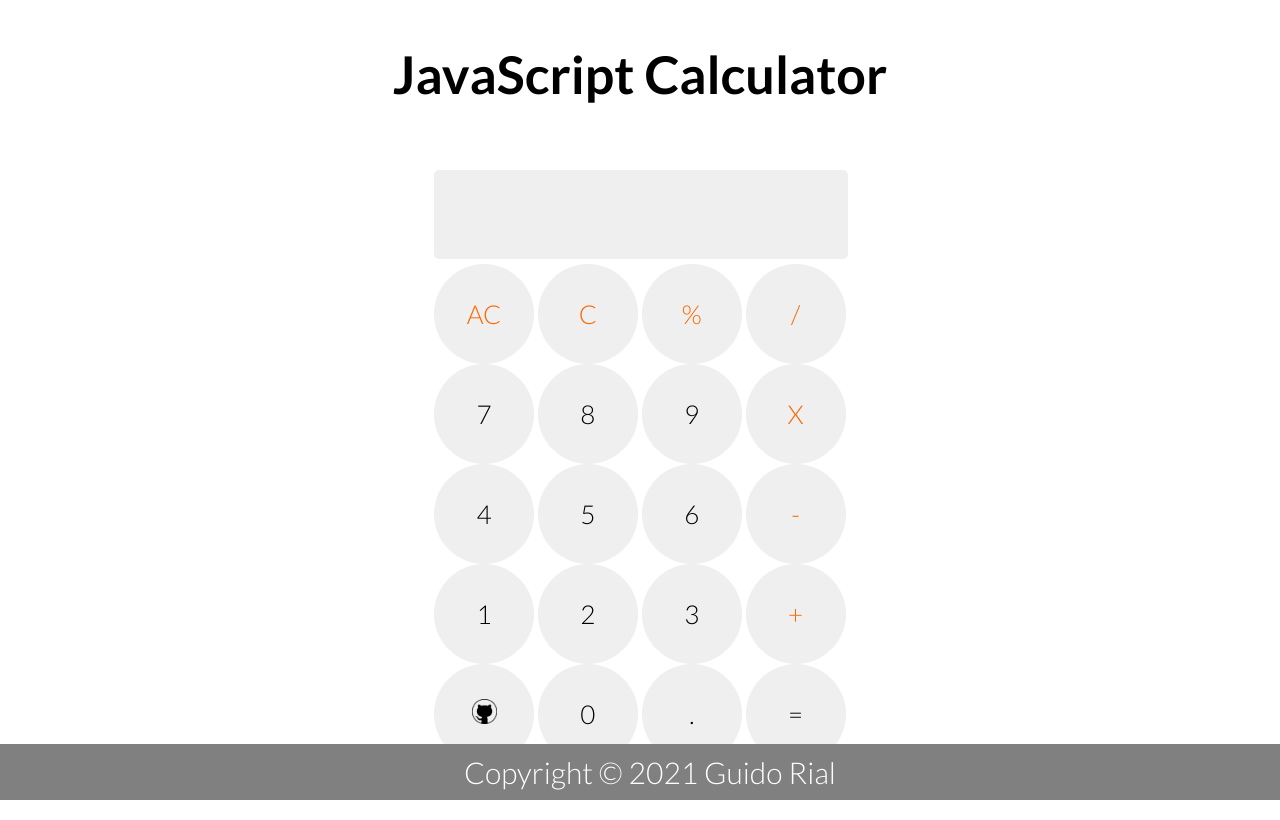
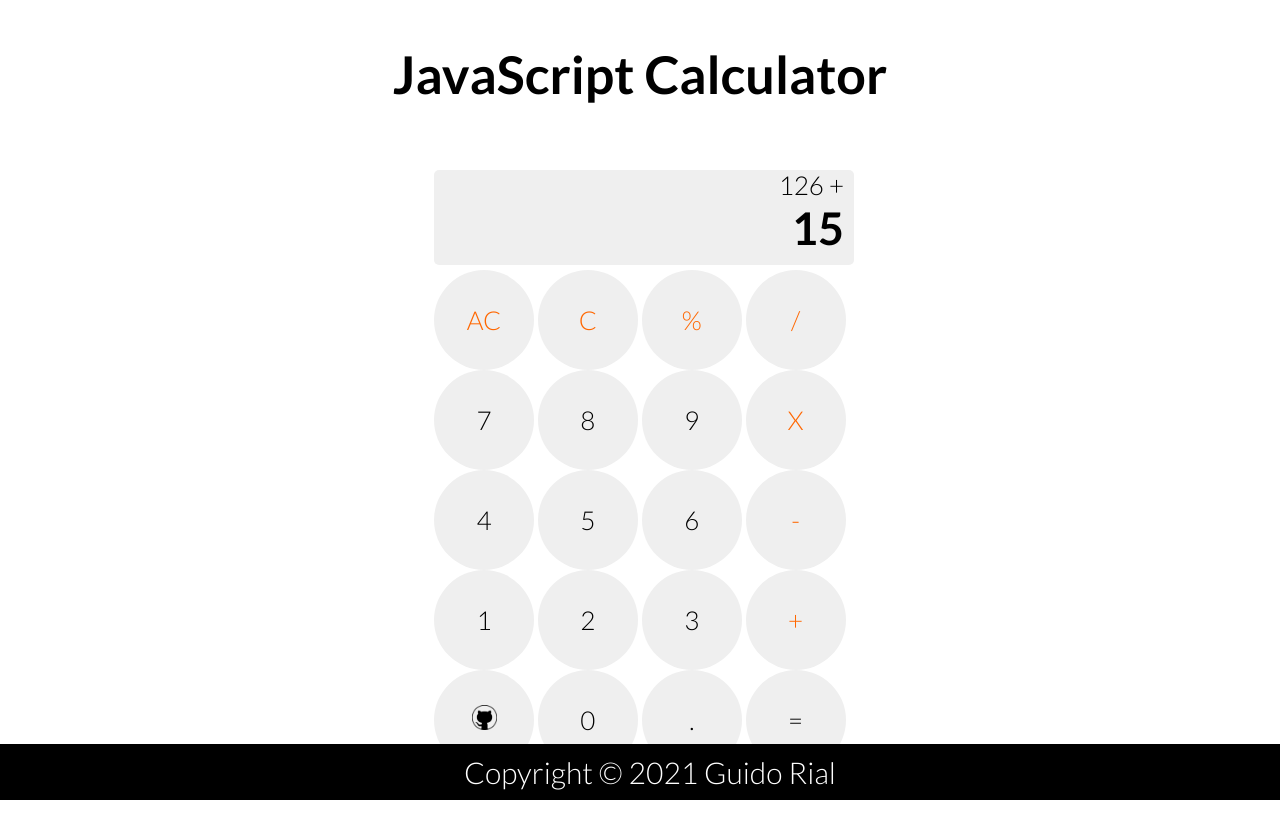
Before and after one commit to GuidoRial/javascript-calculator, a plain HTML site: page index.html in a window 1280 px wide. Drawn offline with Linux system fonts and the light colour scheme.

Commit message:
made it cute

```diff
--- a/index.html
+++ b/index.html
@@ -13,7 +13,8 @@
     </header>
     <main class="calculator">
         <div class="display-container">
-            <div class="display"></div>
+            <div class="previous-operand">126 + </div>
+            <div class="current-operand"> 15</div>
         </div>
         <div class="button-container">
             <button class="btn orange-btn" id="resetBtn">AC</button>
--- a/style.css
+++ b/style.css
@@ -26,7 +26,7 @@ footer {
     bottom: 0;
     width: 100%;
     padding: 10px;
-    background-color: gray;
+    background-color: black;
     color: white;
     font-size: 30px;
 }
@@ -45,10 +45,11 @@ button {
     font-size: 26px;
     transition-duration: 0.4s;
     cursor: pointer;
+    outline: none;
 }
 
 button:hover {
-    background-color: gray;
+    background-color: #FF6700;
     color: white;
 }
 
@@ -64,14 +65,21 @@ button:hover {
     display: flex;
     justify-content: flex-end;
     align-items: flex-end;
+    flex-direction: column;
     background-color: #EFEFEF;
     width: 400px;
     height: 75px;
     border-radius: 5px;
-    padding: 7px;
+    padding: 10px;
     margin-bottom: 5px;
     font-size: 26px;
 }
+
+.current-operand {
+    font-size: 45px;
+    font-weight: 700;
+}
+
 
 .button-container {
     width: 512px;
```
